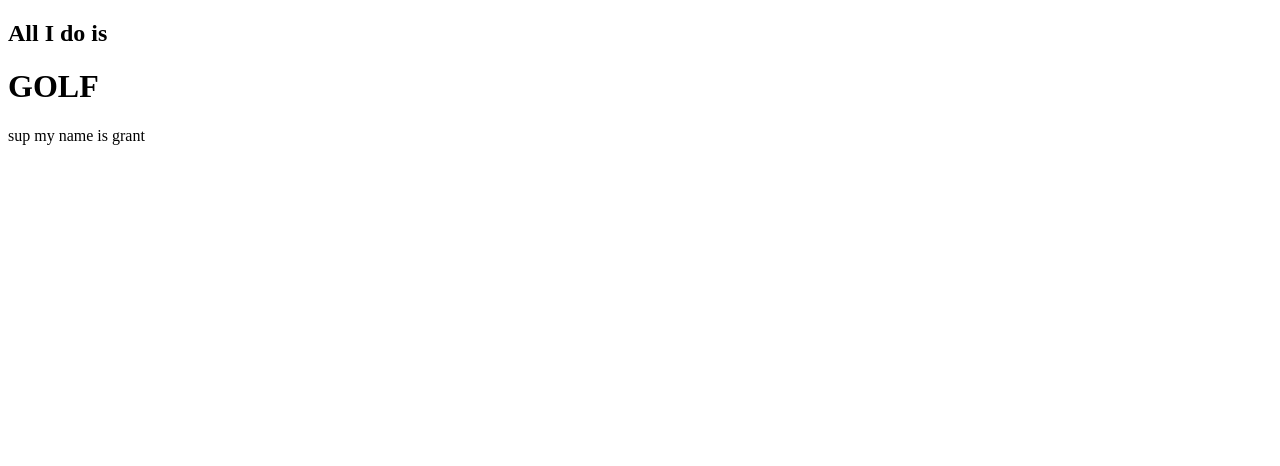
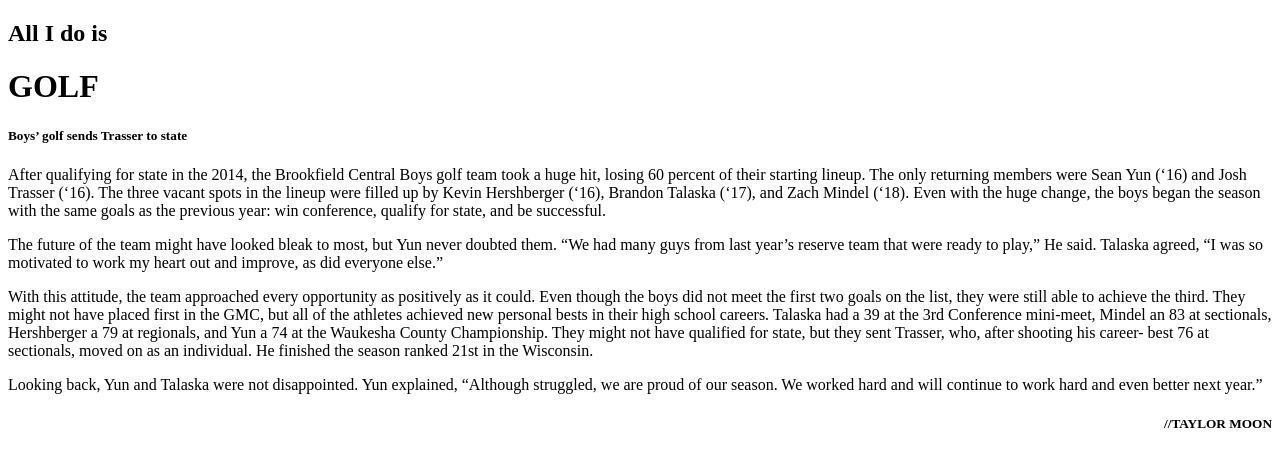
Before and after one commit to 19parfrg/Yearbook, a plain HTML site: page index.html in a window 1280 px wide. Drawn offline with Linux system fonts and the light colour scheme.

Commit message:
Added Pictures to folder

```diff
--- a/index.html
+++ b/index.html
@@ -1,10 +1,46 @@
 <!DOCTYPE HTML>
 <HTML>
-    <head>
-        <title>Golf</title>
-    </head>
-    <body>
-        <h2>All I do is</h2><h1>GOLF</h1>
-        <p>sup my name is grant</p>
-    </body>
+
+<head>
+    <title>Golf</title>
+</head>
+
+<body>
+    <h2>All I do is</h2>
+    <h1>GOLF</h1>
+    <h5>Boys’ golf sends Trasser to state</h5>
+    <p>
+        After qualifying for state in the 2014, the Brookfield Central Boys golf team took a huge hit, losing 60 percent of their
+        starting lineup. The only returning members were Sean Yun (‘16) and Josh Trasser (‘16). The three vacant spots in
+        the lineup were filled up by Kevin Hershberger (‘16), Brandon Talaska (‘17), and Zach Mindel (‘18). Even with the
+        huge change, the boys began the season with the same goals as the previous year: win conference, qualify for state,
+        and be successful.
+    </p>
+    <p>The future of the team might have looked bleak to most,
+            but Yun never doubted them. “We had many guys from last
+            year’s reserve team that were ready to play,” He said. Talaska
+            agreed, “I was so motivated to work my heart out and
+            improve, as did everyone else.”</p>
+    <p>With this attitude, the team approached every
+            opportunity as positively as it could. Even though the boys
+            did not meet the first two goals on the list, they were still
+            able to achieve the third. They might not have placed first
+            in the GMC, but all of the athletes achieved new personal
+            bests in their high school careers. Talaska had a 39 at the
+            3rd Conference mini-meet, Mindel an 83 at sectionals,
+            Hershberger a 79 at regionals, and Yun a 74 at the Waukesha
+            County Championship. They might not have qualified for
+
+            state, but they sent Trasser, who, after shooting his career-
+            best 76 at sectionals, moved on as an individual. He finished
+
+            the season ranked 21st in the Wisconsin.</p>
+    <p>Looking back, Yun and Talaska were not disappointed.
+            Yun explained, “Although struggled, we are proud of our
+            season. We worked hard and will continue to work hard and
+            even better next year.”</p>
+    <h5 align="right">//TAYLOR MOON</h5>
+
+</body>
+
 </HTML>
```
Also changed, not shown: IMG_8368.jpg (added), IMG_8369.jpg (added), IMG_8392.jpg (added), IMG_8398.jpg (added), IMG_83981.jpg (added), IMG_8401.jpg (added), IMG_8404.jpg (added), IMG_8407.jpg (added).
